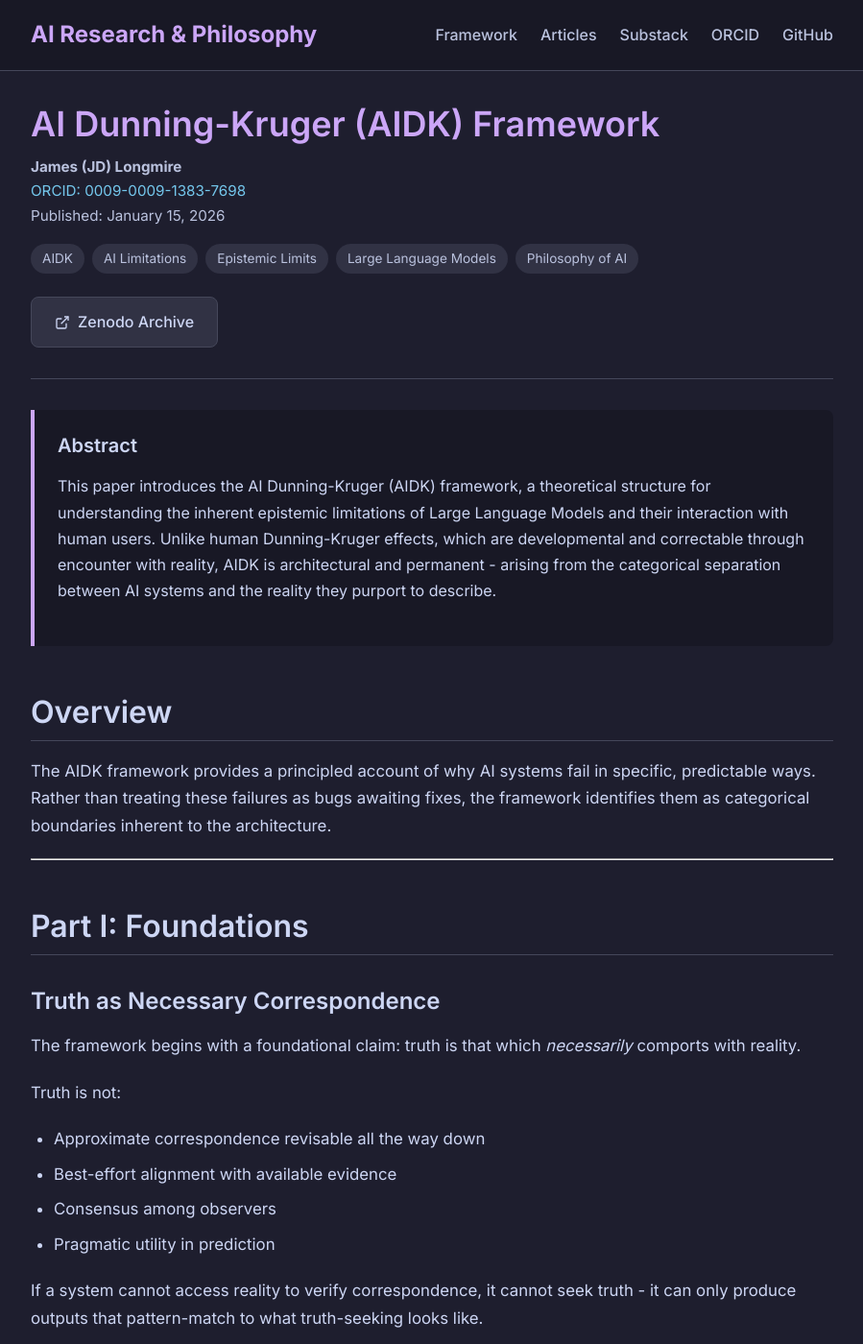
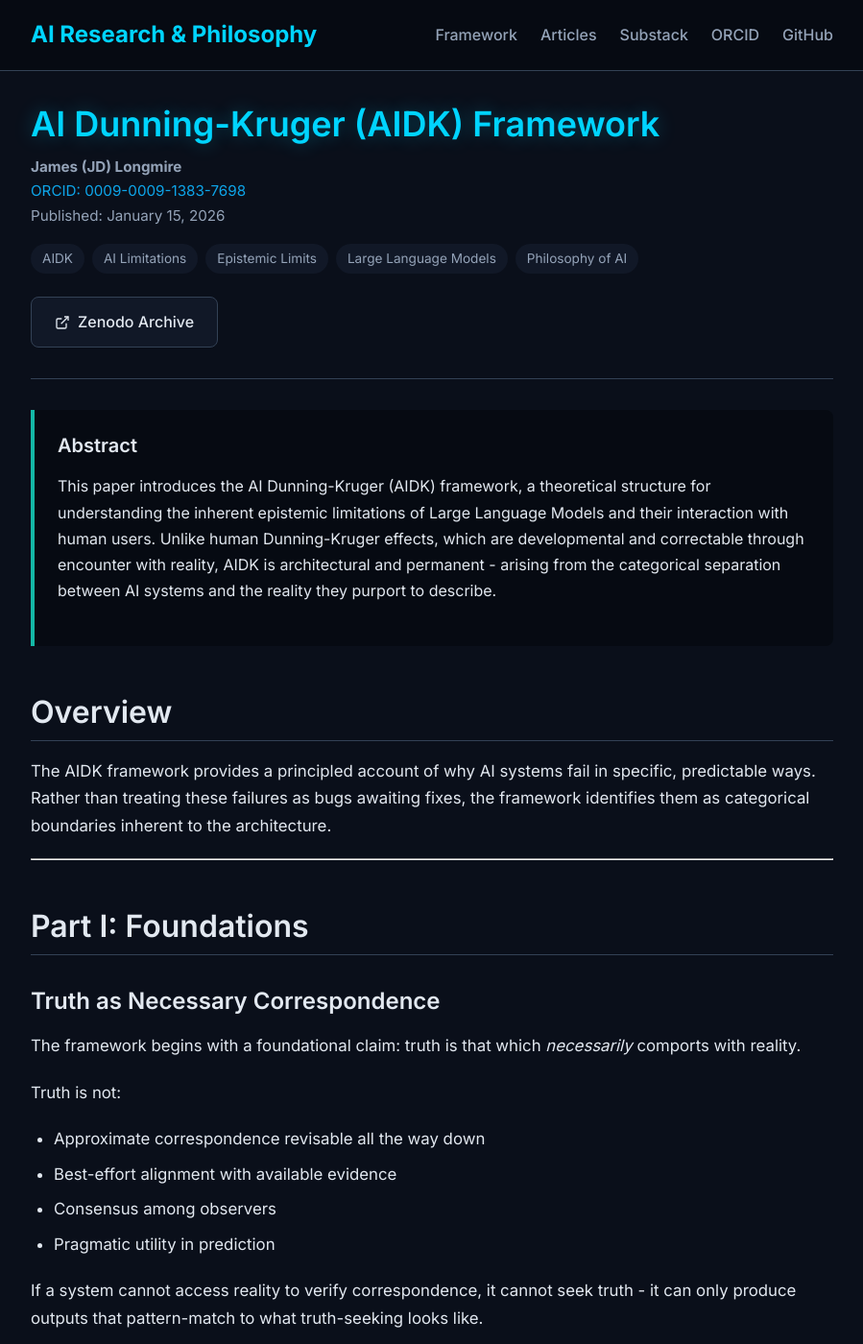
Before and after one commit to jdlongmire/AI-Research, a Jekyll site: the page built from docs/framework/aidk.md, in a window 1280 px wide and 1400 px high. Shown: the whole window at 96% size, without its empty margins (190-1089 px from the left). Built offline with Jekyll 4.4.1, drawn with Linux system fonts in a browser that asks for light colours.

Commit message:
Update color palette to tech theme (blues, greens, silver)
- Replace Catppuccin Mocha with custom tech palette
- Primary accent: cyan/electric blue (#00d4ff)
- Secondary accent: bright green (#00ff88)
- Dark backgrounds with blue undertone
- Add subtle glow effects on headings and cards
- Gradient buttons for more tech feel

Co-Authored-By: Claude Opus 4.5 <noreply@anthropic.com>

```diff
--- a/docs/assets/css/style.css
+++ b/docs/assets/css/style.css
@@ -1,50 +1,47 @@
-/* Catppuccin Mocha Theme for Logic Realism Theory */
+/* Tech Theme - Blues, Greens, Silver for AI Research */
 
 :root {
-  /* Catppuccin Mocha Palette */
-  --ctp-rosewater: #f5e0dc;
-  --ctp-flamingo: #f2cdcd;
-  --ctp-pink: #f5c2e7;
-  --ctp-mauve: #cba6f7;
-  --ctp-red: #f38ba8;
-  --ctp-maroon: #eba0ac;
-  --ctp-peach: #fab387;
-  --ctp-yellow: #f9e2af;
-  --ctp-green: #a6e3a1;
-  --ctp-teal: #94e2d5;
-  --ctp-sky: #89dceb;
-  --ctp-sapphire: #74c7ec;
-  --ctp-blue: #89b4fa;
-  --ctp-lavender: #b4befe;
-  --ctp-text: #cdd6f4;
-  --ctp-subtext1: #bac2de;
-  --ctp-subtext0: #a6adc8;
-  --ctp-overlay2: #9399b2;
-  --ctp-overlay1: #7f849c;
-  --ctp-overlay0: #6c7086;
-  --ctp-surface2: #585b70;
-  --ctp-surface1: #45475a;
-  --ctp-surface0: #313244;
-  --ctp-base: #1e1e2e;
-  --ctp-mantle: #181825;
-  --ctp-crust: #11111b;
+  /* Tech Palette - Blues */
+  --tech-blue-bright: #00d4ff;
+  --tech-blue-primary: #0ea5e9;
+  --tech-blue-dark: #0284c7;
+  --tech-blue-deep: #0369a1;
+
+  /* Tech Palette - Greens */
+  --tech-green-bright: #00ff88;
+  --tech-green-primary: #22c55e;
+  --tech-green-dark: #16a34a;
+  --tech-green-teal: #14b8a6;
+
+  /* Tech Palette - Silvers/Grays */
+  --tech-silver-light: #e2e8f0;
+  --tech-silver: #94a3b8;
+  --tech-silver-dark: #64748b;
+  --tech-gray: #475569;
+  --tech-gray-dark: #334155;
+
+  /* Dark backgrounds with blue undertone */
+  --tech-bg-dark: #0a0f1a;
+  --tech-bg-darker: #060a12;
+  --tech-bg-surface: #111827;
+  --tech-bg-elevated: #1e293b;
 
   /* Semantic colors */
-  --bg-primary: var(--ctp-base);
-  --bg-secondary: var(--ctp-mantle);
-  --bg-tertiary: var(--ctp-surface0);
-  --text-primary: var(--ctp-text);
-  --text-secondary: var(--ctp-subtext1);
-  --text-muted: var(--ctp-overlay1);
-  --accent-primary: var(--ctp-mauve);
-  --accent-secondary: var(--ctp-lavender);
-  --link-color: var(--ctp-sapphire);
-  --link-hover: var(--ctp-sky);
-  --border-color: var(--ctp-surface1);
-  --code-bg: var(--ctp-surface0);
-  --success: var(--ctp-green);
-  --warning: var(--ctp-yellow);
-  --error: var(--ctp-red);
+  --bg-primary: var(--tech-bg-dark);
+  --bg-secondary: var(--tech-bg-darker);
+  --bg-tertiary: var(--tech-bg-surface);
+  --text-primary: var(--tech-silver-light);
+  --text-secondary: var(--tech-silver);
+  --text-muted: var(--tech-silver-dark);
+  --accent-primary: var(--tech-blue-bright);
+  --accent-secondary: var(--tech-green-bright);
+  --link-color: var(--tech-blue-primary);
+  --link-hover: var(--tech-blue-bright);
+  --border-color: var(--tech-gray-dark);
+  --code-bg: var(--tech-bg-surface);
+  --success: var(--tech-green-primary);
+  --warning: #fbbf24;
+  --error: #ef4444;
 }
 
 /* Reset and base */
@@ -75,7 +72,11 @@ h1, h2, h3, h4, h5, h6 {
   color: var(--text-primary);
 }
 
-h1 { font-size: 2.5rem; color: var(--accent-primary); }
+h1 {
+  font-size: 2.5rem;
+  color: var(--accent-primary);
+  text-shadow: 0 0 20px rgba(0, 212, 255, 0.3);
+}
 h2 { font-size: 2rem; border-bottom: 1px solid var(--border-color); padding-bottom: 0.5rem; }
 h3 { font-size: 1.5rem; }
 h4 { font-size: 1.25rem; }
@@ -207,13 +208,15 @@ a:hover {
 }
 
 .btn-primary {
-  background-color: var(--accent-primary);
-  color: var(--bg-primary);
+  background: linear-gradient(135deg, var(--tech-blue-primary), var(--tech-blue-dark));
+  color: #fff;
+  box-shadow: 0 2px 10px rgba(0, 212, 255, 0.2);
 }
 
 .btn-primary:hover {
-  background-color: var(--accent-secondary);
+  background: linear-gradient(135deg, var(--tech-blue-bright), var(--tech-blue-primary));
   text-decoration: none;
+  box-shadow: 0 4px 15px rgba(0, 212, 255, 0.3);
 }
 
 .btn-secondary {
@@ -223,14 +226,14 @@ a:hover {
 }
 
 .btn-secondary:hover {
-  background-color: var(--ctp-surface1);
+  background-color: var(--tech-bg-elevated);
   text-decoration: none;
 }
 
 /* Abstract box */
 .abstract {
   background-color: var(--bg-secondary);
-  border-left: 4px solid var(--accent-primary);
+  border-left: 4px solid var(--tech-green-teal);
   padding: 1.5rem;
   margin: 2rem 0;
   border-radius: 0 0.5rem 0.5rem 0;
@@ -283,7 +286,7 @@ pre code {
 
 /* Blockquotes */
 blockquote {
-  border-left: 4px solid var(--ctp-lavender);
+  border-left: 4px solid var(--tech-green-teal);
   margin: 1.5rem 0;
   padding: 0.5rem 1.5rem;
   background-color: var(--bg-secondary);
@@ -347,6 +350,7 @@ li {
 .paper-card:hover {
   border-color: var(--accent-primary);
   transform: translateY(-2px);
+  box-shadow: 0 4px 20px rgba(0, 212, 255, 0.15);
 }
 
 .paper-card h3 {
```
